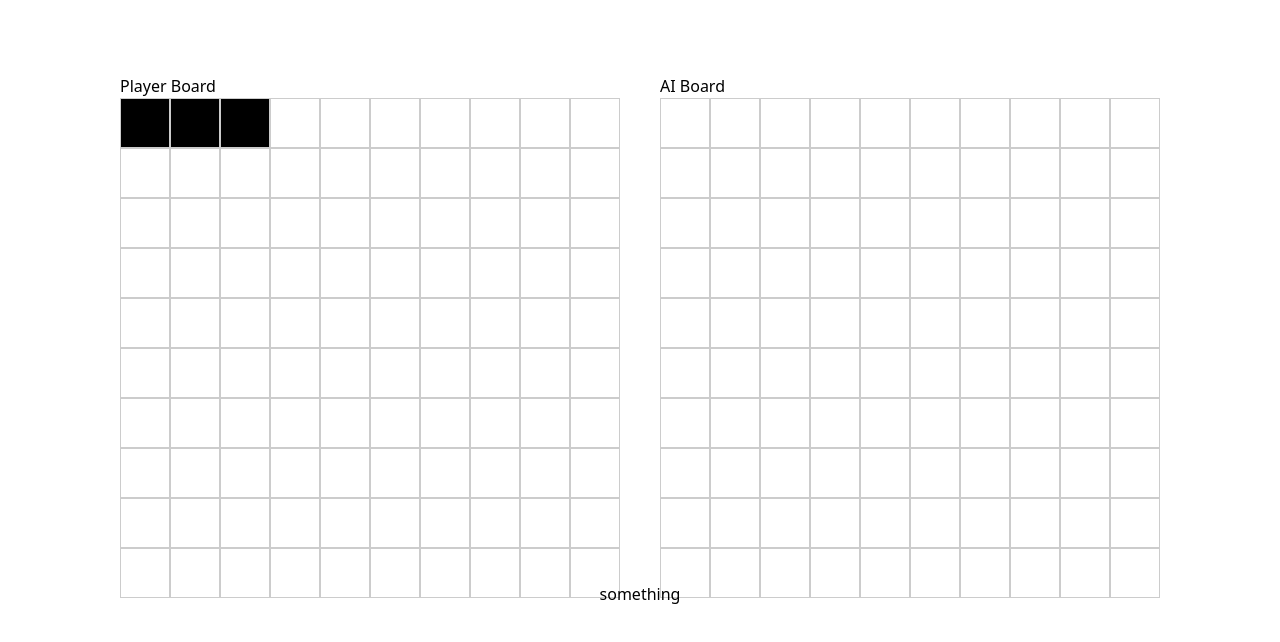
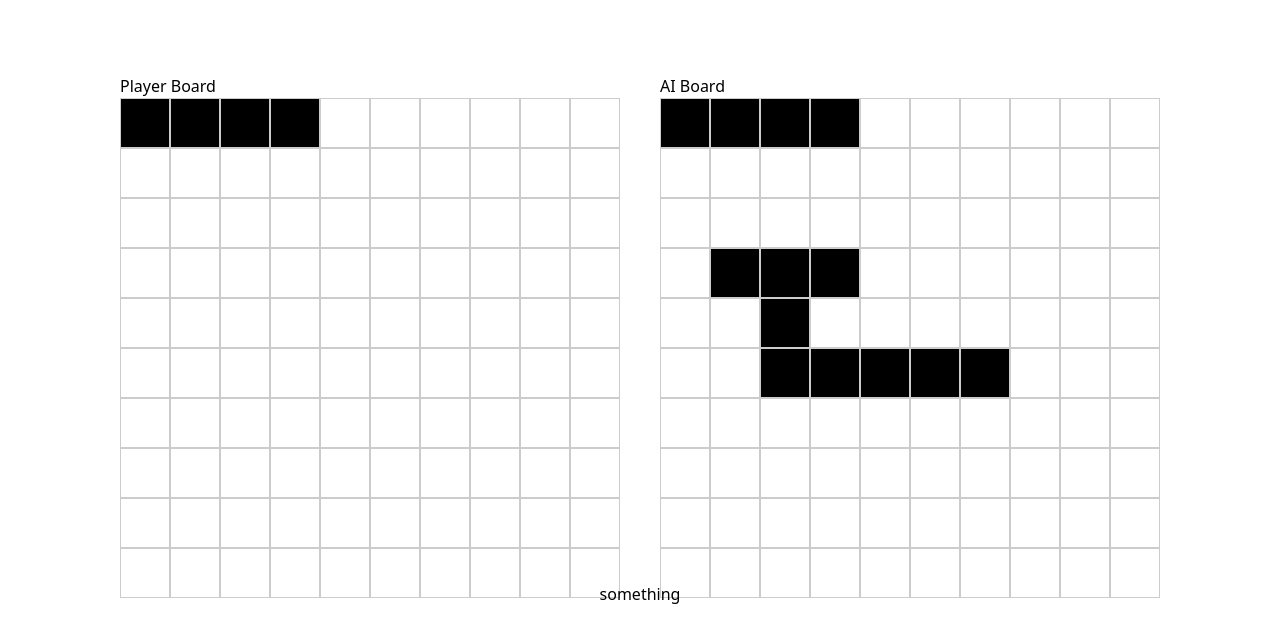
Before and after one commit to realsarius/odin-battleship, a website built with webpack: page src/template.html in a window 1280 px wide. Both pictures are taken after a click on the element 145 px from the left and 249 px from the top of the page. Shown: the part 126-768 px from the top of the page. Built offline with nearby package versions, Linux system fonts and the light colour scheme.

Commit message:
ships randomly generated on the computer's board

```diff
--- a/src/scripts/index.js
+++ b/src/scripts/index.js
@@ -12,7 +12,7 @@ playerGB.createUI();
 
 const player = new Player('Player', true);
 
-const aiGB = new Gameboard();
+const aiGB = new Gameboard(gameboardX, gameboardY);
 aiGB.createUI();
 
 const ai = new Player('AI', false);
@@ -24,7 +24,7 @@ const createBoard = () => {
 
   for (let i = 0; i < gameboardX * gameboardY; i += 1) {
     const div = document.createElement('div');
-    div.className = 'cell';
+    div.className = 'playerCell';
     playerBoard.insertAdjacentElement('beforeend', div);
   }
 
@@ -34,40 +34,113 @@ const createBoard = () => {
 
   for (let i = 0; i < gameboardX * gameboardY; i += 1) {
     const div = document.createElement('div');
-    div.className = 'cell';
+    div.className = 'aiCell';
     aiBoard.insertAdjacentElement('beforeend', div);
   }
 };
 
+let fourLengthShipCount = 0;
+let threeLengthShipCount = 0;
+let twoLengthShipCount = 0;
+
 document.addEventListener('DOMContentLoaded', () => {
-  const playerCells = document.querySelectorAll('.playerBoard .cell');
+  const playerCells = document.querySelectorAll('.playerBoard .playerCell');
+  const aiCells = document.querySelectorAll('.aiBoard .aiCell');
 
-  playerCells.forEach((cell, index) => {
+  playerCells.forEach((playerCell, index) => {
     const row = Math.floor(index / 10);
     const col = index % 10;
-    cell.dataset.row = row;
-    cell.dataset.col = col;
+    playerCell.dataset.row = row;
+    playerCell.dataset.col = col;
   });
 
-  playerCells.forEach((cell) => {
-    cell.addEventListener('click', () => {
-      const row = parseInt(cell.dataset.row, 10);
-      const col = parseInt(cell.dataset.col, 10);
+  aiCells.forEach((aiCell, index) => {
+    const row = Math.floor(index / 10);
+    const col = index % 10;
+    aiCell.dataset.row = row;
+    aiCell.dataset.col = col;
+  });
 
-      console.log(cell);
+  playerCells.forEach((playerCell) => {
+    playerCell.addEventListener('click', () => {
+      const row = parseInt(playerCell.dataset.row, 10);
+      const col = parseInt(playerCell.dataset.col, 10);
 
-      const ship = new Ship(3);
-      playerGB.placeShipHorizontal(ship, row, col);
-
-      for (let i = col; i < col + ship.length; i += 1) {
-        const cell2 = document.querySelector(
-          `.playerBoard .cell[data-row="${row}"][data-col="${i}"]`
-        );
-        cell2.classList.add('ship');
+      if (fourLengthShipCount < 2) {
+        const ship = new Ship(4);
+        playerGB.placeShipHorizontal(ship, row, col);
+        for (let i = col; i < col + ship.length; i += 1) {
+          const cell2 = document.querySelector(
+            `.playerBoard .playerCell[data-row="${row}"][data-col="${i}"]`
+          );
+          cell2.classList.add('ship');
+        }
+        fourLengthShipCount += 1;
+      } else if (threeLengthShipCount < 1) {
+        const ship = new Ship(3);
+        playerGB.placeShipHorizontal(ship, row, col);
+        for (let i = col; i < col + ship.length; i += 1) {
+          const cell2 = document.querySelector(
+            `.playerBoard .playerCell[data-row="${row}"][data-col="${i}"]`
+          );
+          cell2.classList.add('ship');
+        }
+        threeLengthShipCount += 1;
+      } else if (twoLengthShipCount < 1) {
+        const ship = new Ship(2);
+        playerGB.placeShipHorizontal(ship, row, col);
+        for (let i = col; i < col + ship.length; i += 1) {
+          const cell2 = document.querySelector(
+            `.playerBoard .playerCell[data-row="${row}"][data-col="${i}"]`
+          );
+          cell2.classList.add('ship');
+        }
+        twoLengthShipCount += 1;
       }
-      console.log(playerGB.ui);
     });
   });
+
+  const placeRandomShips = () => {
+    const ship1 = new Ship(4);
+    const ship2 = new Ship(4);
+    const ship3 = new Ship(3);
+    const ship4 = new Ship(2);
+    const ships = [ship1, ship2, ship3, ship4];
+
+    ships.forEach((ship) => {
+      let isShipPlaced = false;
+      while (!isShipPlaced) {
+        const x = Math.floor(Math.random() * 10);
+        const y = Math.floor(Math.random() * 10);
+        const direction = Math.floor(Math.random() * 2);
+
+        if (direction === 0) {
+          isShipPlaced = aiGB.checkBoardHorizontal(ship.length, x, y);
+          if (isShipPlaced) {
+            aiGB.placeShipHorizontal(ship, x, y);
+            for (let i = y; i < y + ship.length; i += 1) {
+              const cell = document.querySelector(
+                `.aiBoard .aiCell[data-row="${x}"][data-col="${i}"]`
+              );
+              cell.classList.add('ship');
+            }
+          }
+        } else {
+          isShipPlaced = aiGB.checkBoardVertical(ship.length, x, y);
+          if (isShipPlaced) {
+            aiGB.placeShipVertical(ship, x, y);
+            for (let i = x; i < x + ship.length; i += 1) {
+              const cell = document.querySelector(
+                `.aiBoard .aiCell[data-row="${i}"][data-col="${y}"]`
+              );
+              cell.classList.add('ship');
+            }
+          }
+        }
+      }
+    });
+  };
+  placeRandomShips();
 });
 
 createBoard();
--- a/src/styles/main.scss
+++ b/src/styles/main.scss
@@ -132,7 +132,8 @@ table {
 @import 'tailwindcss/components';
 @import 'tailwindcss/utilities';
 
-.cell {
+.playerCell,
+.aiCell {
   width: 50px;
   height: 50px;
   border: 1px solid #ccc;
--- a/src/styles/output.scss
+++ b/src/styles/output.scss
@@ -707,7 +707,8 @@ video {
   -moz-osx-font-smoothing: grayscale;
 }
 
-.cell {
+.playerCell,
+.aiCell {
   width: 50px;
   height: 50px;
   border: 1px solid #ccc;
```
